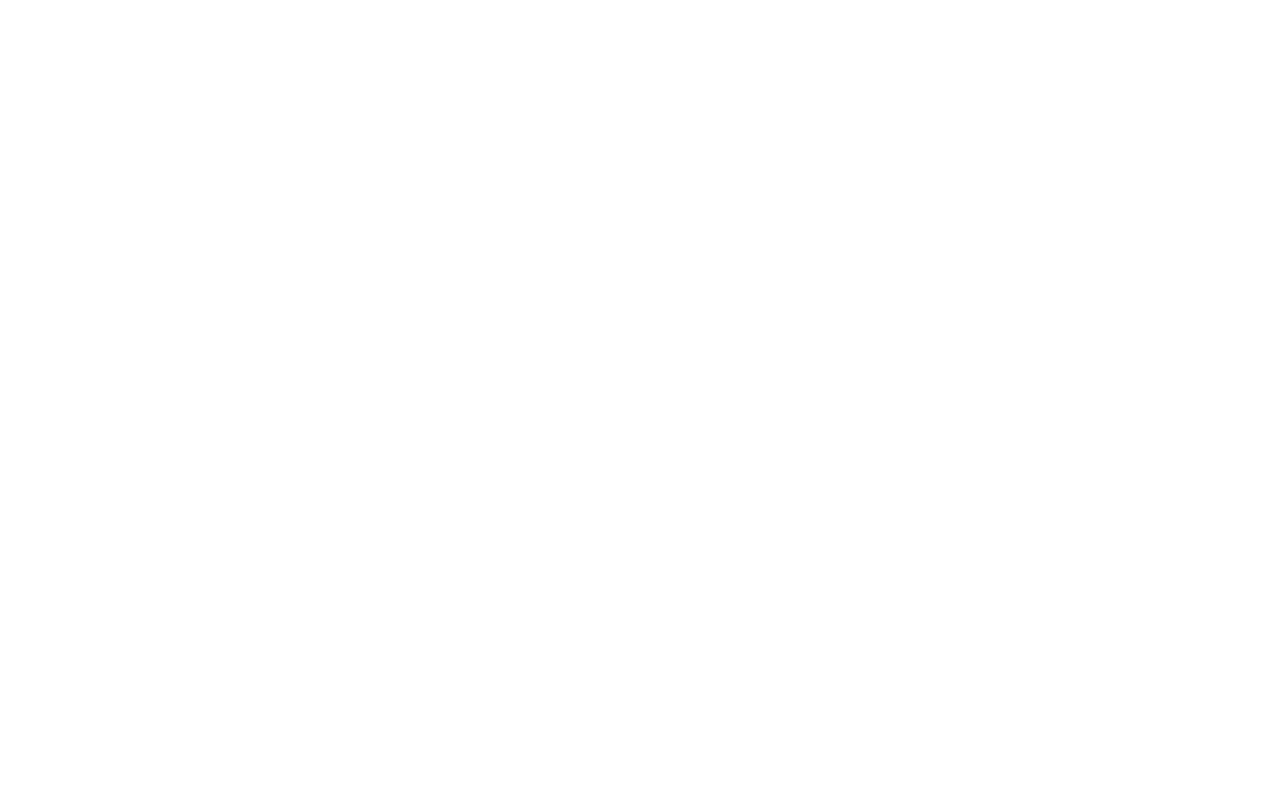
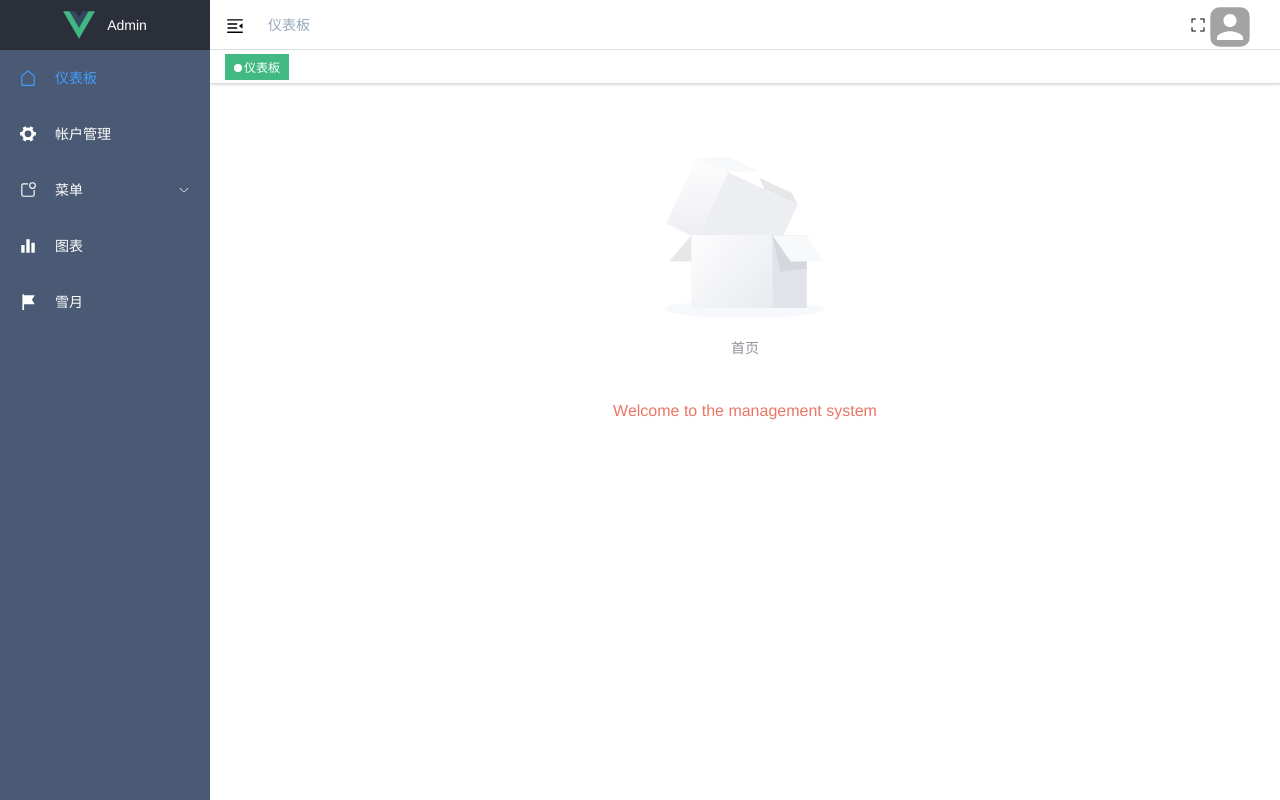
Before and after one commit to marick2003/GameAdmin, a Vue app: page /#/dashboard in a window 1280 px wide. Before the commit this address had no page. Built offline with nearby package versions, Linux system fonts and the light colour scheme.

Commit message:
調整環境

```diff
--- a/package.json
+++ b/package.json
@@ -16,6 +16,7 @@
     "dotenv": "^16.3.1",
     "element-plus": "^2.4.0",
     "js-cookie": "^3.0.5",
+    "nprogress": "^0.2.0",
     "pinia": "^2.1.7",
     "postcss-nesting": "^12.0.1",
     "sass": "^1.69.4",
--- a/src/layout/components/Navbar/index.vue
+++ b/src/layout/components/Navbar/index.vue
@@ -3,12 +3,13 @@
     <Hamburger class="hamburger-container" :is-active="opened" @toggleClick="toggleSideBar" />
     <Breadcrumb class="breadcrumb-container" />
     <div class="right-menu">
-      <!-- <el-tooltip effect="dark" content="全屏" placement="bottom">
-        <Screenfull class="screenfull" />
-      </el-tooltip> -->
+      <el-tooltip effect="dark" content="全屏" placement="bottom">
+        <el-icon><FullScreen /></el-icon>
+      </el-tooltip>
       <el-dropdown class="avatar-container right-menu-item">
         <div class="avatar-wrapper">
-          <img :src="avatar ? avatar : '/img/logo.png'" class="user-avatar" />
+          <img :src="avatar ? avatar : 'src/assets/img/defaultUser.svg'" class="user-avatar w-10" />
+
           <i class="el-icon-caret-bottom" />
         </div>
         <template #dropdown>
--- a/src/main.js
+++ b/src/main.js
@@ -10,6 +10,7 @@ import store from './store'
 import 'element-plus/dist/index.css';
 // import "@/untils/vee-validate.js";
 import * as ElementPlusIconsVue from '@element-plus/icons-vue'
+import './permission' // permission control
 const app = createApp(App)
 for (const [key, component] of Object.entries(ElementPlusIconsVue)) {
     app.component(key, component)
--- a/src/router/index.js
+++ b/src/router/index.js
@@ -25,19 +25,19 @@ export const constantRoutes = [
   {
     path: '/',
     component: () => import('@/layout/index.vue'),
-    redirect: '/home',
+    redirect: '/dashboard',
     children: [
       {
-        path: '/home',
+        path: '/dashboard',
         component: () => import('@/views/home/index.vue'),
         name: 'Home',
-        meta: { title: '首页', icon: 'House', affix: true }
+        meta: { title: '仪表板', icon: 'House', affix: true }
       },
       {
         path: '/setting',
         component: () => import('@/views/setting/index.vue'),
         name: 'Setting',
-        meta: { title: '设置', icon: 'Tools', roles: ['admin'] }
+        meta: { title: '帐户管理', icon: 'Tools', roles: ['admin'] }
       },
       {
         path: '/menu',
--- a/src/utils/auth.js
+++ b/src/utils/auth.js
@@ -6,7 +6,7 @@ const nameKey = 'name'
 const avatarKey = 'avatar'
 
 export function getToken() {
-  return Cookies.get(TokenKey)
+  return 'test';//Cookies.get(TokenKey)
 }
 
 export function setToken(token) {
@@ -30,7 +30,7 @@ export function removeRoles() {
 }
 
 export function getName() {
-  return Cookies.get(nameKey)
+  return  'test';//Cookies.get(nameKey)
 }
 
 export function setName(name) {
@@ -42,7 +42,7 @@ export function removeName() {
 }
 
 export function getAvatar() {
-  return Cookies.get(avatarKey)
+  return null;//Cookies.get(avatarKey)
 }
 
 export function setAvatar(avatar) {
--- a/src/views/login/index.vue
+++ b/src/views/login/index.vue
@@ -66,14 +66,15 @@ const submitForm = async () => {
     if (valid) {
       btnLoading.value = true
       // 访问登录接口
-      store
-        .dispatch('user/login', param)
-        .then(() => {
-          router.push('/')
-        })
-        .finally(() => {
-          btnLoading.value = false
-        })
+      // store
+      //   .dispatch('user/login', param)
+      //   .then(() => {
+      //     router.push('/')
+      //   })
+      //   .finally(() => {
+      //     btnLoading.value = false
+      //   })
+        router.push('/')
     } else {
       ElMessage.error('请输入用户名和密码')
     }
```
Also changed, not shown: src/assets/img/defaultUser.svg (added), 1 other file (tests, documents, lock files or other folders).
